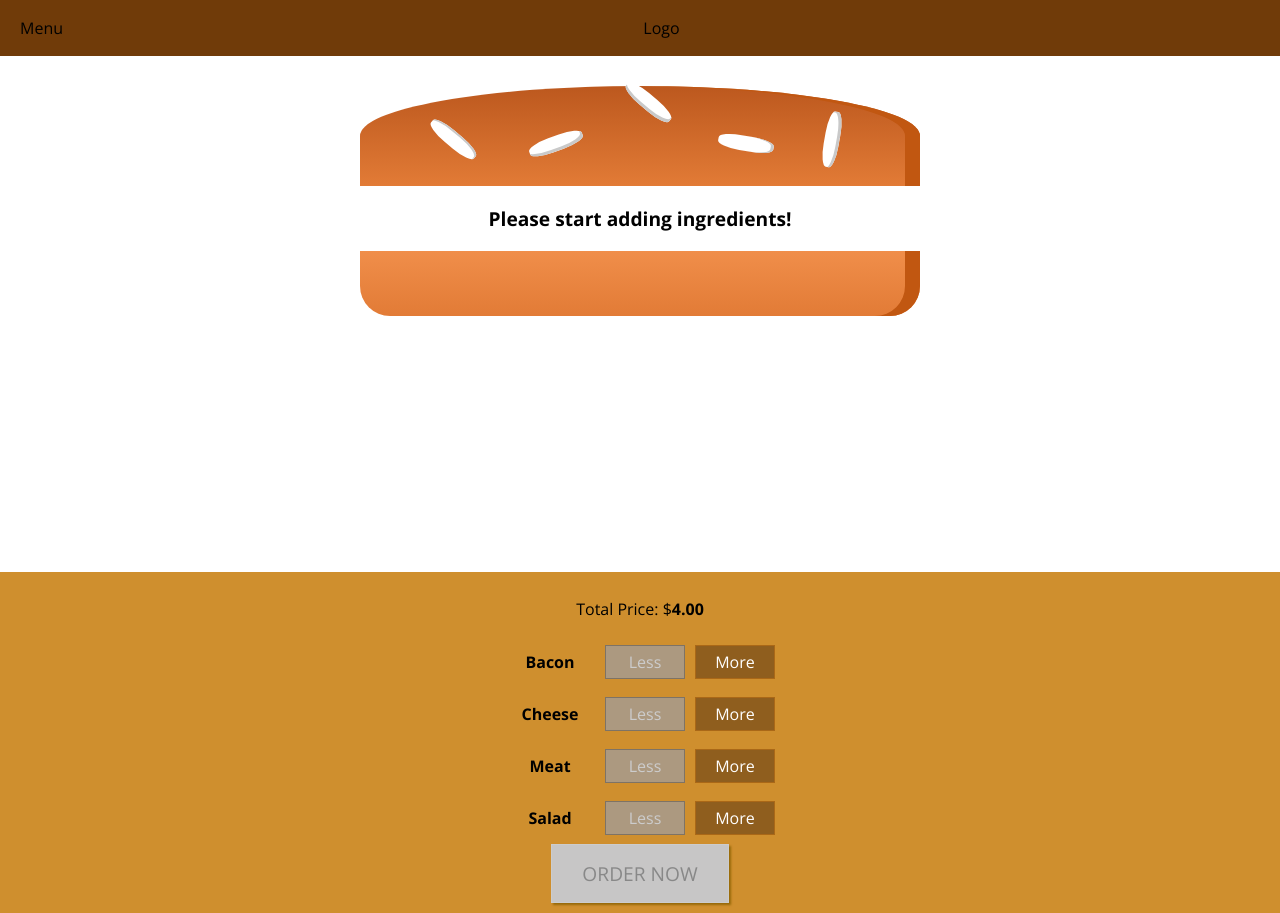
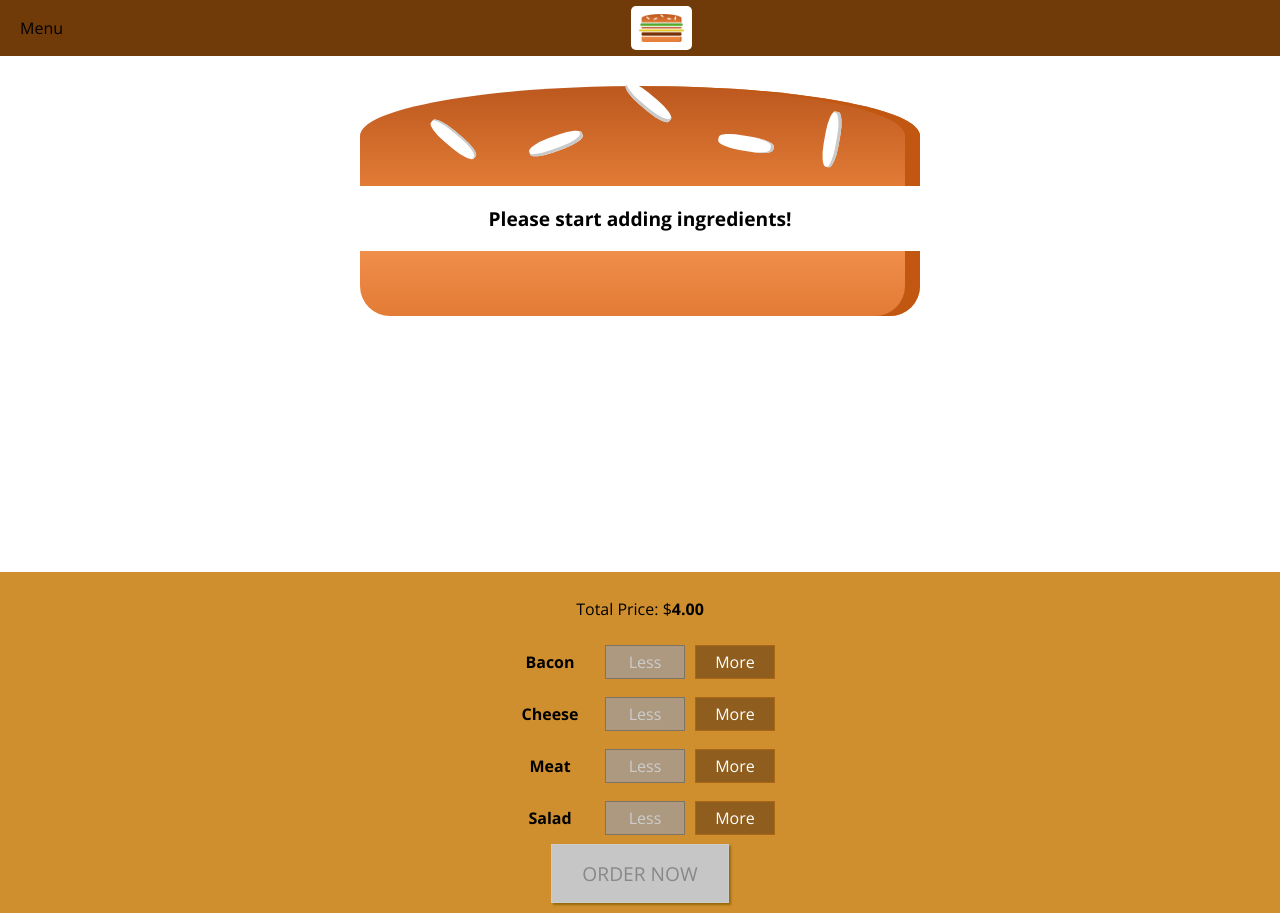
Before and after one commit to countzyx/udemy-reactcg-burger-builder, a React (Create React App) app: page / in a window 1280 px wide. Built offline with nearby package versions, Linux system fonts and the light colour scheme.

Commit message:
Added Logo To Toolbar; Moved Toolbar To Navigation

```diff
--- a/src/components/Layout/Layout.js
+++ b/src/components/Layout/Layout.js
@@ -1,6 +1,6 @@
 // @flow
 import * as React from 'react';
-import Toolbar from '../Toolbar/Toolbar';
+import Toolbar from '../Navigation/Toolbar/Toolbar';
 import styles from './Layout.module.css';
 
 type Props = {
--- /dev/null
+++ b/src/components/Logo/Logo.js
@@ -0,0 +1,12 @@
+// @flow
+import * as React from 'react';
+import burgerLogo from '../../assets/images/burger-logo.png';
+import styles from './Logo.module.css';
+
+const logo = () => (
+  <div className={styles.Logo}>
+    <img src={burgerLogo} alt="burger logo" />
+  </div>
+);
+
+export default logo;
--- /dev/null
+++ b/src/components/Logo/Logo.module.css
@@ -0,0 +1,11 @@
+.Logo {
+  background-color: white;
+  padding: 8px;
+  height: 80%;
+  box-sizing: border-box;
+  border-radius: 5px;
+}
+
+.Logo img {
+  height: 100%;
+}
--- a/src/components/Toolbar/Toolbar.js
+++ b/src/components/Navigation/Toolbar/Toolbar.js
@@ -1,5 +1,6 @@
 // @flow
 import * as React from 'react';
+import Logo from '../../Logo/Logo';
 import styles from './Toolbar.module.css';
 
 type Props = {
@@ -11,7 +12,7 @@ const toolbar = (props: Props) => {
   return (
     <header className={styles.Toolbar}>
       <div>Menu</div>
-      <div>Logo</div>
+      <Logo />
       <nav>{children}</nav>
     </header>
   );
```
Also changed, not shown: src/assets/images/burger-logo.png (added), src/components/Navigation/Toolbar/Toolbar.module.css (renamed from src/components/Toolbar/Toolbar.module.css).
